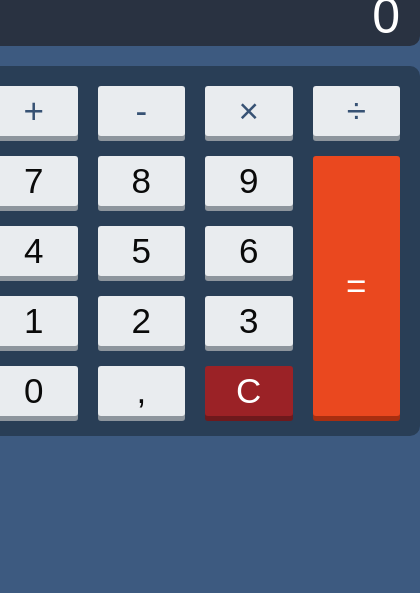
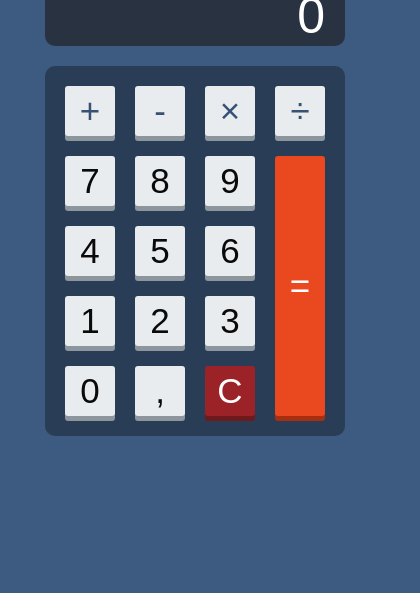
Before and after one commit to berkinoktay/Calculator-Project-with-js, a plain HTML site: page index.html in a window 390 px wide. Shown: the part 251-844 px from the top of the page, 420 px wide, since content can reach past the window. Drawn offline with Linux system fonts and the light colour scheme.

Commit message:
Update Style.css
Mobile responsive

```diff
--- a/style.css
+++ b/style.css
@@ -110,3 +110,11 @@ button:active{
     box-shadow: 0 1px #6e191c;
     transform: translateY(4px);
 }
+
+@media (max-width: 480px) {
+
+    .calc-container{
+        width: 300px;
+    }
+
+  }
```
